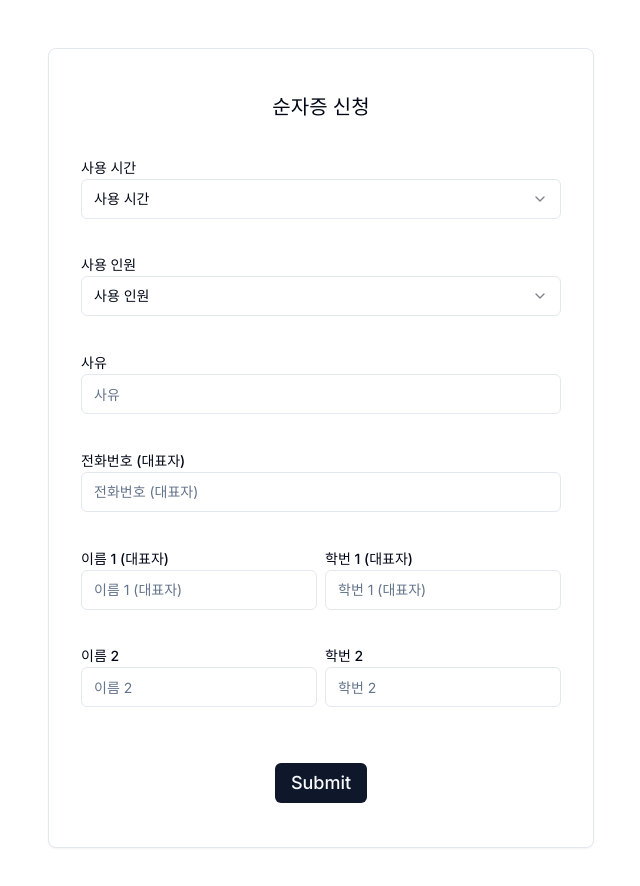
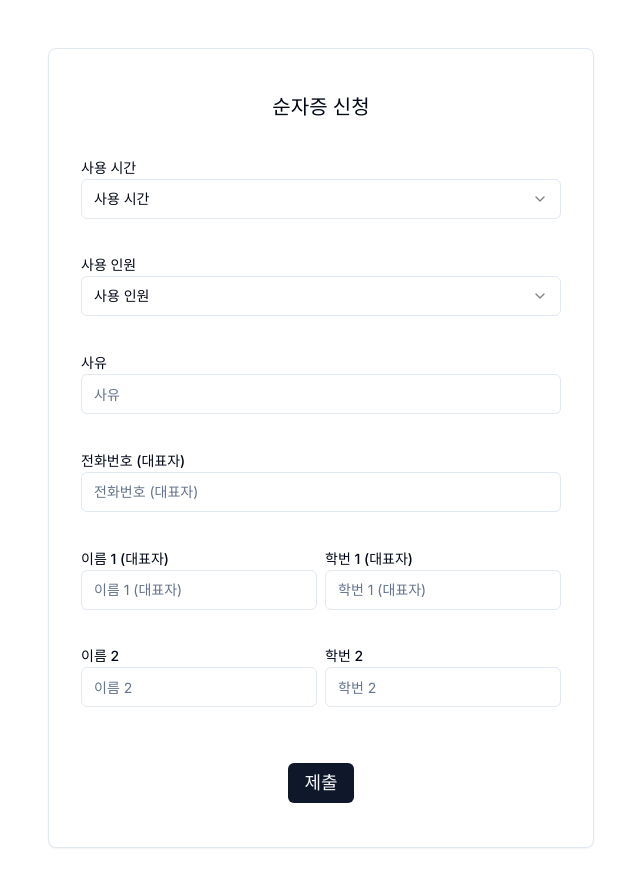
Before and after one commit to pr-citrate/sunja-approve, a Next.js app: page / in a window 1280 px wide. Shown: the top 886 px of the page, without its empty margins (319-959 px from the left). Built offline with nearby package versions, Linux system fonts and the light colour scheme.

Commit message:
Change submit button text to Korean

```diff
--- a/src/app/page.jsx
+++ b/src/app/page.jsx
@@ -121,7 +121,7 @@ export default function Home() {
           })}
 
           <Button type="submit" className="text-lg mt-4">
-            Submit
+            제출
           </Button>
         </Form>
       </Card>
```
